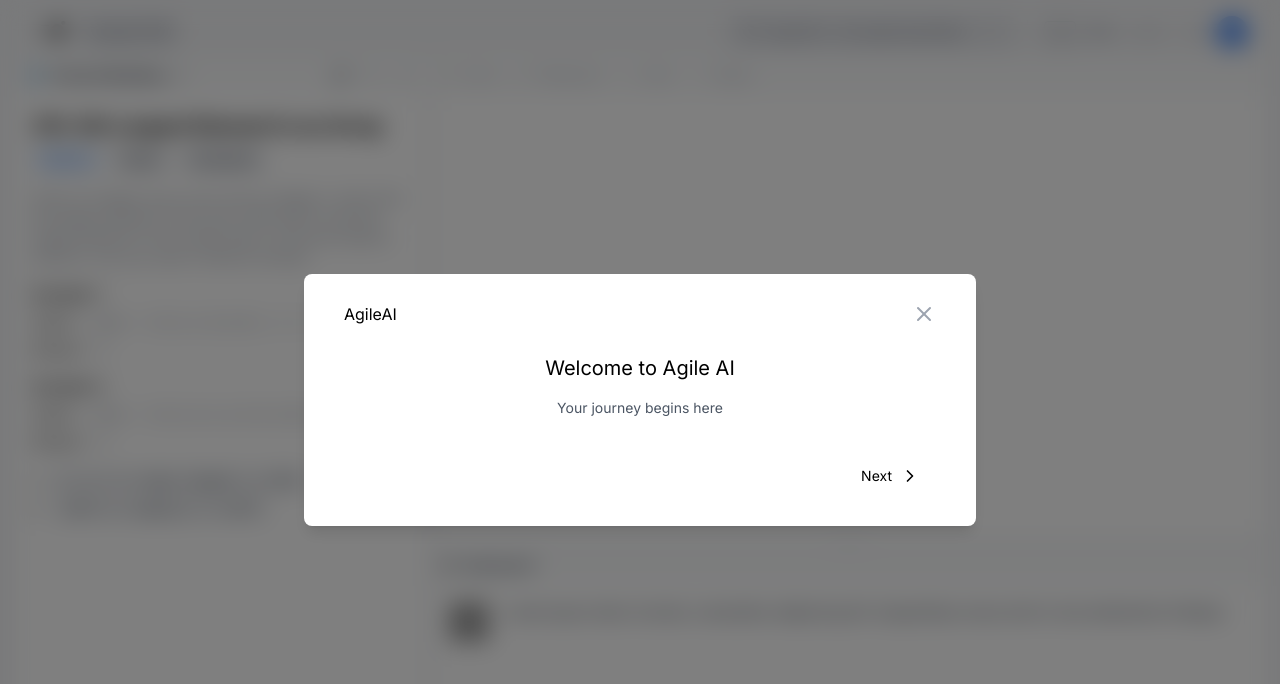
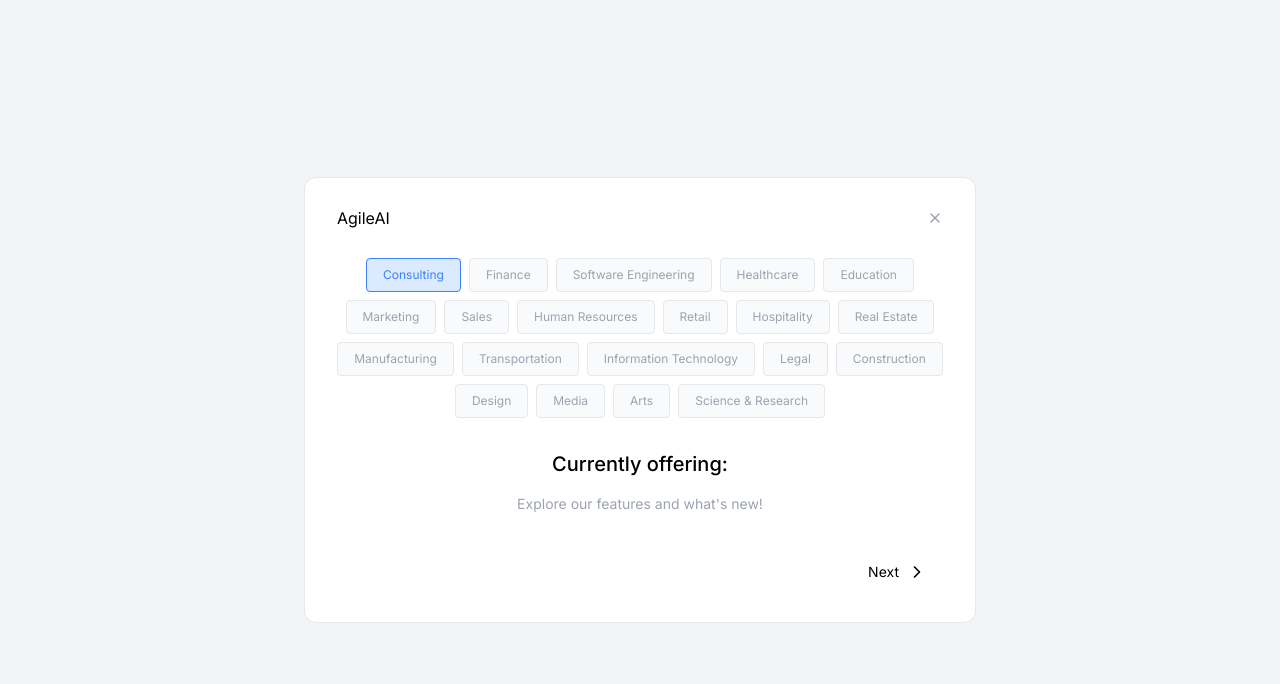
Before and after one commit to BryceNeil/MVPAgileAI.FrontEnd, a Next.js app in the folder mvpagileai_frontend/: page / in a window 1280 px wide. Shown: the top 684 px of the page. Built offline with nearby package versions, Linux system fonts and the light colour scheme; grey boxes are pictures that could not be loaded; what hyperformula would draw is missing.

Commit message:
Onboarding Progress

```diff
--- a/mvpagileai_frontend/src/app/components/onboarding/Onboarding.tsx
+++ b/mvpagileai_frontend/src/app/components/onboarding/Onboarding.tsx
@@ -4,27 +4,30 @@
 
 import React, { useState } from 'react';
 import { ChevronRight, ChevronLeft, X } from 'react-feather';
+import OfferedJobSectors from './onboardingAnimations/OfferedJobSectors';
 
 const Onboarding: React.FC<{ closeOnboarding: () => void }> = ({ closeOnboarding }) => {
   const [currentSlide, setCurrentSlide] = useState(0);
   const totalSlides = 7; // Number of slides
 
-  const SlideContent = ({ title, subtitle, SvgImage }) => (
-    <div className="flex flex-col items-center p-4 justify-between h-full">
+  const SlideContent = ({ title, subtitle, Component }) => (
+    <div className="flex flex-col items-center px-2 py-4 justify-between h-full">
       {/* Header with gray background */}
       <div className="w-full px-6 py-3 flex items-center justify-between">
         {/* <img src="/AgileAILogo4.svg" alt="Agile AI Logo" className="w-8 h-8" /> Logo */}
         <div className="text-black">AgileAI</div>
         <button onClick={closeOnboarding} className="text-gray-400 hover:text-gray-600">
-          <X size={24} /> {/* Close button */}
+          <X size={16} /> {/* Close button */}
         </button>
       </div>
-      {/* SVG Image */}
-      {SvgImage && <SvgImage className="w-full max-w-xs h-auto" />} {/* SVG image component */}
+
+      {/* Optional component to render */}
+      {Component && <Component />}
+
       {/* Main content */}
       <div className="px-6 py-4 flex-grow text-center">
-        <h2 className="text-xl text-black mb-4">{title}</h2>
-        <p className="text-sm text-gray-600 mb-6">{subtitle}</p>
+        <h2 className="text-xl font-medium text-black mb-4">{title}</h2>
+        <p className="text-sm text-gray-400 mb-6">{subtitle}</p>
       </div>
       {/* Navigation dots */}
       {/* <div className="flex justify-center space-x-2 mb-4">
@@ -57,24 +60,34 @@
 
 
   const renderSlideContent = () => {
-    // Assuming you have a data structure for your slides
     const slides = [
-      { title: "Welcome to Agile AI", subtitle: "Your journey begins here" },
-      { title: "Converse with AI-interviewer", subtitle: "Hone your interview skills with AI" },
-      // ... more slide data
+      {
+        title: "Currently offering:",
+        subtitle: "Explore our features and what's new!",
+        Component: OfferedJobSectors,
+      },
+      {
+        title: "Converse with AI-interviewer",
+        subtitle: "Practice your skills with instant feedback.",
+        Component: OfferedJobSectors,
+      },
+      // ... more slides
     ];
 
+    // Check if the currentSlide index is within bounds
     if (currentSlide < slides.length) {
-      const { title, subtitle } = slides[currentSlide];
-      return <SlideContent title={title} subtitle={subtitle} />;
-    }
-    // You can place a default content or even a 404 slide here
-    return <SlideContent title="Unknown Slide" subtitle="This slide is not configured" />;
-  };
+        const { title, subtitle, Component } = slides[currentSlide];
+        return <SlideContent title={title} subtitle={subtitle} Component={Component} />;
+      }
 
+      // Fallback content
+      return <SlideContent title="Unknown Slide" subtitle="This slide is not configured" />;
+    };
+
+  // bg-opacity-20 backdrop-blur-md
   return (
-    <div className="fixed inset-0 bg-black bg-opacity-50 backdrop-blur-md flex justify-center items-center z-50">
-      <div className="bg-white rounded-lg shadow-lg relative w-full max-w-2xl"> {/* Adjusted for a wider modal */}
+    <div className="fixed inset-0 flex bg-gray-100 justify-center items-center z-50">
+      <div className="bg-white rounded-xl border border-gray-200 relative w-full max-w-2xl"> {/* Adjusted for a wider modal */}
         {renderSlideContent()}
       </div>
     </div>
--- /dev/null
+++ b/mvpagileai_frontend/src/app/components/onboarding/onboardingAnimations/OfferedJobSectors.tsx
@@ -0,0 +1,46 @@
+import React from 'react';
+
+const categories = [
+  'Consulting',
+  'Finance',
+  'Software Engineering',
+  'Healthcare',
+  'Education',
+  'Marketing',
+  'Sales',
+  'Human Resources',
+  'Retail',
+  'Hospitality',
+  'Real Estate',
+  'Manufacturing',
+  'Transportation',
+  'Information Technology',
+  'Legal',
+  'Construction',
+  'Design',
+  'Media',
+  'Arts',
+  'Science & Research',
+];
+
+const OfferedJobSectors = () => {
+  return (
+    <div className="bg-white p-4 rounded-lg flex flex-wrap gap-2 justify-center items-center">
+      {categories.map((category, index) => (
+        <div
+          key={category}
+          className={`px-4 py-2 border rounded text-xs ${
+            index === 0
+              ? 'text-blue-500 border-blue-500 bg-blue-100' // First category styles
+              : 'text-gray-400 border-gray-200 bg-gray-50' // Other categories styles
+          }`}
+          style={{ whiteSpace: 'nowrap' }}
+        >
+          {category}
+        </div>
+      ))}
+    </div>
+  );
+};
+
+export default OfferedJobSectors;
--- a/mvpagileai_frontend/src/app/components/profile/UserProfileDropdown.tsx
+++ b/mvpagileai_frontend/src/app/components/profile/UserProfileDropdown.tsx
@@ -21,7 +21,7 @@
                 onClick={() => setDropdownVisible(!isDropdownVisible)}
                 className="flex items-center justify-center cursor-pointer bg-blue-500 text-white rounded-full h-8 w-8"
             >
-                <span className="font-bold text-gray-50 uppercase">{userInitial}</span>
+                <span className="font-medium text-gray-50 uppercase">{userInitial}</span>
             </div>
 
             {/* Dropdown Menu */}
@@ -31,7 +31,7 @@
                     <div className="block pl-2 pr-4 py-2 text-sm text-gray-700">
                         <div className="flex items-center">
                             <div className="bg-blue-500 rounded-full h-8 w-8 flex items-center justify-center">
-                                <span className="font-bold text-lg text-gray-50 uppercase">{userInitial}</span>
+                                <span className="font-medium text-lg text-gray-50 uppercase">{userInitial}</span>
                             </div>
                             <div className="ml-3">
                                 <span className="font-semibold block">{userName}</span>
```
